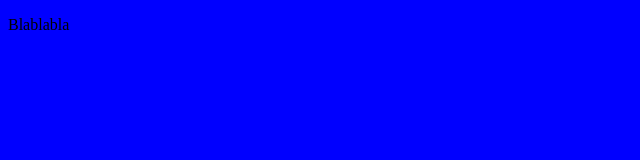
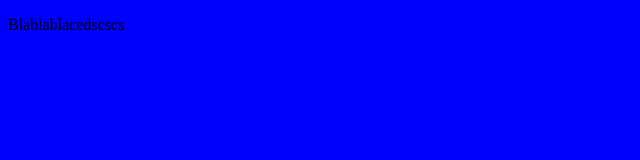
Before and after one commit to KentC270/MonPremierProjet, a plain HTML site: page index.html in a window 1280 px wide. Shown: the full height of the page, 0-640 px from the left. Drawn offline with Linux system fonts and the light colour scheme.

Commit message:
Modification index.html

```diff
--- a/index.html
+++ b/index.html
@@ -6,6 +6,6 @@
   <link rel="stylesheet" href="style.css">
 </head>
 <body>
-    <p>Blablabla</p>
+    <p>Blablablacedscscs</p>
 </body>
 </html>
```
